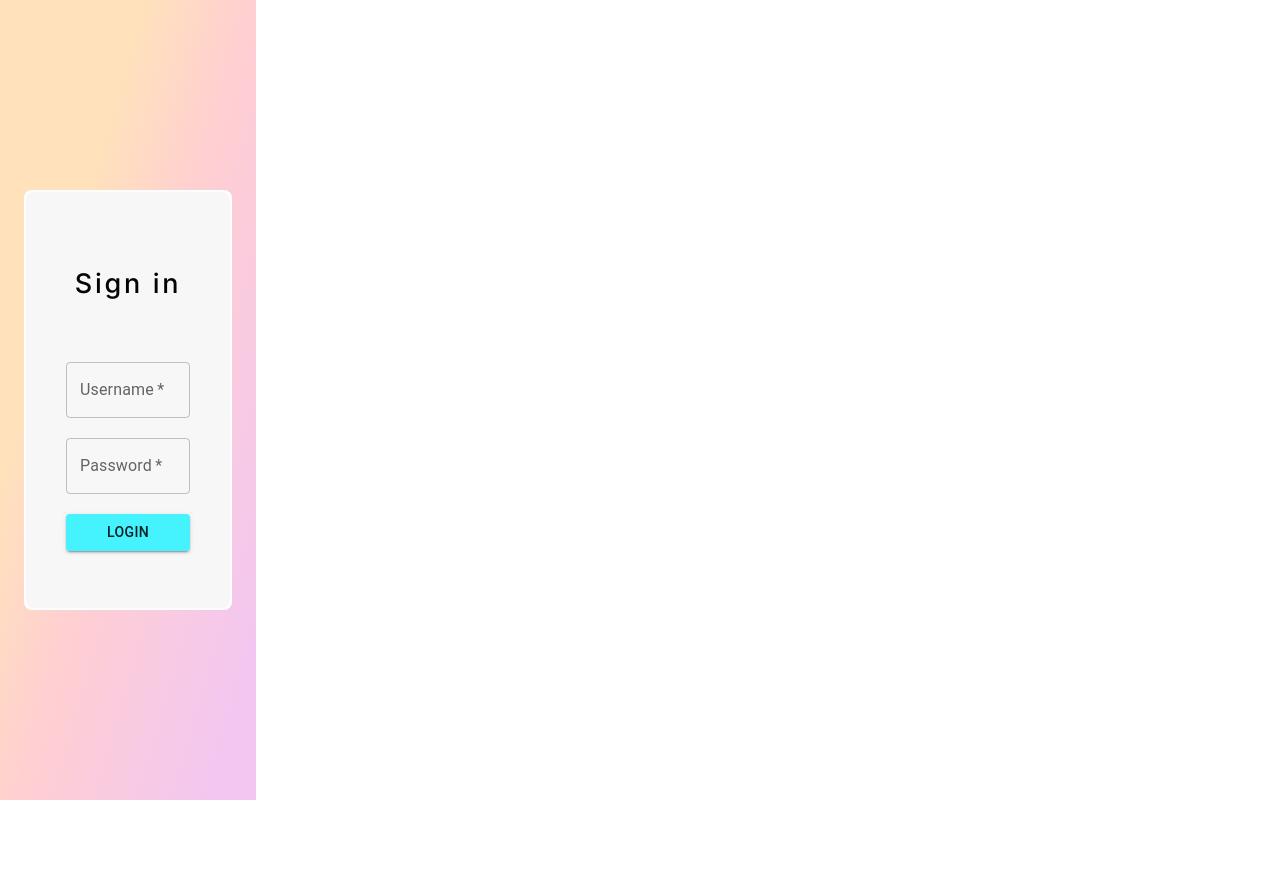
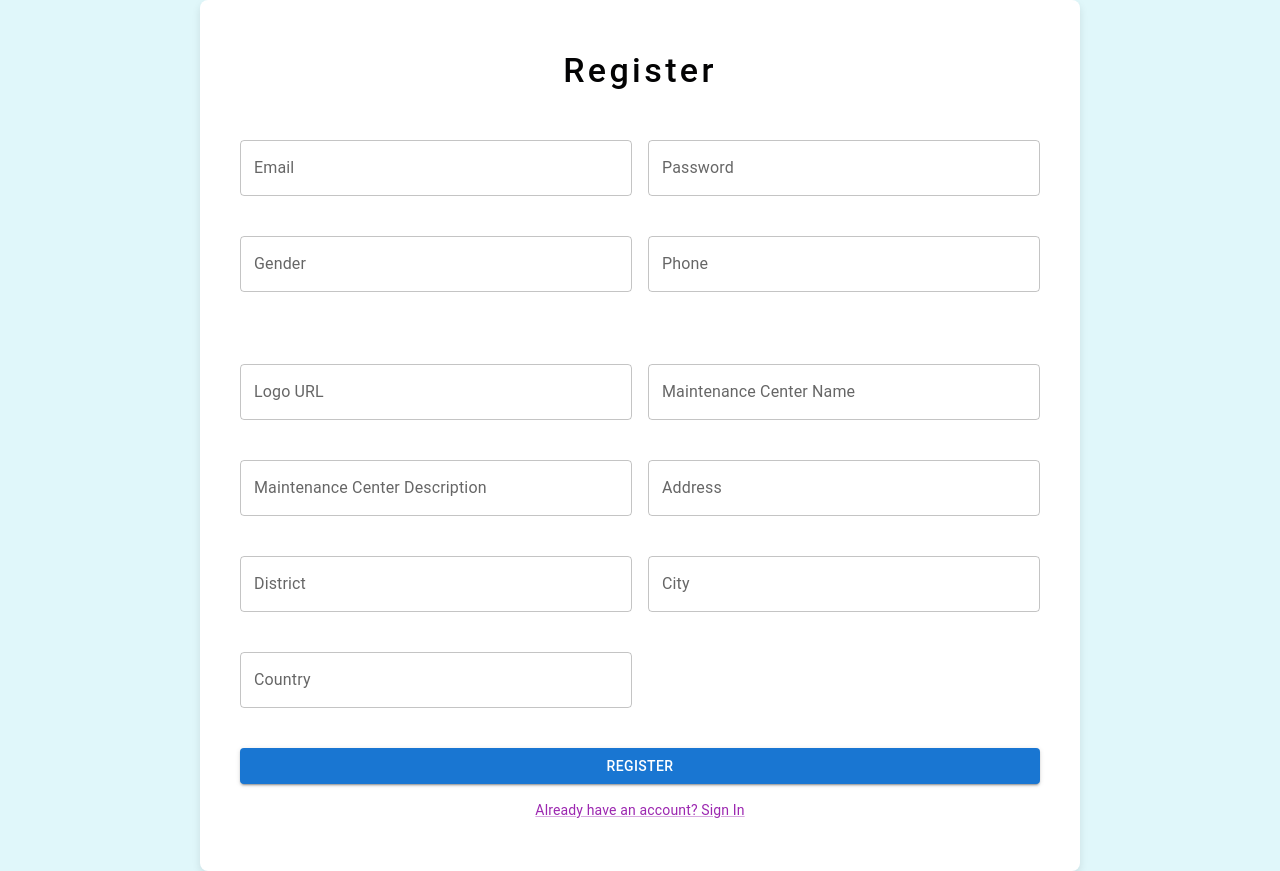
Before and after one commit to CapstoneAutoCare/WebAutoCare, a React (Create React App) app: page /register in a window 1280 px wide. Before the commit the page ends 800 px from the top, so only its background shows below. Built offline with nearby package versions, Linux system fonts and the light colour scheme.

Commit message:
push code mới fix ui login

```diff
--- a/src/App.css
+++ b/src/App.css
@@ -1,4 +1,3 @@
-/* App.css */
 :root {
   --yellow: linear-gradient(180deg, #f8d49a -146.42%, #fad79d -46.42%);
   --orange: #fca61f;
@@ -7,7 +6,7 @@
   --purple: linear-gradient(180deg, #bb67ff 0%, #c484f3 100%);
   --pink: #ff919d;
   --glass: rgba(255, 255, 255, 0.54);
-  --boxShadow: 0px 19px 60px rgb(0 0 0 / 8%);
+  --boxShadow: 0px 19px 60px rgb(0 0, 0 / 8%);
   --smboxShadow: -79px 51px 60px rgba(0, 0, 0, 0.08);
   --activeItem: #f799a354;
 }
@@ -26,6 +25,36 @@ html, body, #root {
   font-family: "Inter", sans-serif;
 }
 
+/* CSS cho Login */
+.login-page {
+  height: 100vh;
+  display: flex;
+  align-items: center;
+  justify-content: center;
+  background: #ffffff;
+}
+
+/* CSS cho Register */
+.register-page {
+  height: 100vh;
+  display: flex;
+  align-items: center;
+  justify-content: center;
+  background: #ffffff;
+}
+
+/* CSS cho Sidebar */
+.sidebar-page {
+  height: 100vh;
+  display: flex;
+  flex-direction: column; /* Đảm bảo Sidebar không bị bóp */
+  align-items: center;
+  justify-content: center;
+  background: var(--glass);
+  padding: 1rem; /* Để thêm không gian nếu cần */
+}
+
+/* CSS cho các phần khác */
 .AppGlass {
   display: grid;
   min-height: 100%;
@@ -50,12 +79,3 @@ html, body, #root {
     grid-template-columns: 1fr;
   }
 }
-
-/* CSS để đảm bảo Login chiếm toàn bộ màn hình */
-.login-page {
-  height: 100vh;
-  display: flex;
-  align-items: center;
-  justify-content: center;
-  background: #ffffff; /* Hoặc màu nền bạn muốn */
-}
--- a/src/App.js
+++ b/src/App.js
@@ -4,21 +4,18 @@ import Sidebar from "./components/Sidebar";
 import { BrowserRouter as Router, Routes, Route } from "react-router-dom";
 
 import Register from "./components/Authen/Register";
+import LayoutWithGlass from "./Data/Layout";
 
 function App() {
   return (
     <Router>
-      {/* <div className="App">
-        <Routes></Routes>
-      </div> */}
-
-      <div className="AppGlass">
-        <Routes>
-          <Route path="/" element={<Login />} />
-          <Route path="/register" element={<Register />} />
-          <Route path="/dashboard" element={<Sidebar />} />
-        </Routes>
-      </div>
+      <Routes>
+        <Route path="/" element={<Login />} />
+        <Route path="/register" element={<Register />} />
+        <Route path="/dashboard" element={<LayoutWithGlass />}>
+          <Route index element={<Sidebar />} />
+        </Route>
+      </Routes>
     </Router>
   );
 }
--- /dev/null
+++ b/src/Data/Layout.js
@@ -0,0 +1,11 @@
+import { Outlet } from "react-router-dom";
+
+function LayoutWithGlass() {
+    return (
+      <div className="AppGlass">
+        <Outlet />
+      </div>
+    );
+  }
+
+  export default LayoutWithGlass;
--- a/src/components/Authen/Login.js
+++ b/src/components/Authen/Login.js
@@ -68,30 +68,60 @@ export default function Login() {
   });
 
   return (
-    <Box>
-      <form
-        style={{
-          position: "absolute",
-          inset: "2px",
-          borderRadius: "8px",
-          background: "#f7f7f7",
-          zIndex: 10,
-          padding: "50px 40px",
-          display: "flex",
-          flexDirection: "column",
+    <Box
+      display="flex"
+      justifyContent="center"
+      alignItems="center"
+      minHeight="100vh"
+      sx={{
+        position: 'relative',
+        backgroundImage: 'url()',
+        backgroundSize: 'cover',
+        backgroundPosition: 'center',
+        backgroundRepeat: 'no-repeat',
+        overflow: 'hidden',
+      }}
+    >
+      <Box
+        sx={{
+          position: 'absolute',
+          top: 0,
+          left: 0,
+          right: 0,
+          bottom: 0,
+          backgroundColor: 'rgba(0, 0, 0, 0.5)',
+          zIndex: 1,
+        }}
+      />
+      <Box
+        component="form"
+        sx={{
+          position: 'relative',
+          borderRadius: '8px',
+          background: '#ffffff',
+          padding: '50px 40px',
+          display: 'flex',
+          flexDirection: 'column',
+          width: '100%',
+          maxWidth: '400px',
+          boxShadow: '0 4px 8px rgba(0, 0, 0, 0.1)',
+          zIndex: 2, // Ensure the form is above the overlay
         }}
         onSubmit={formik.handleSubmit}
       >
-        <h2
-          style={{
-            color: "#030304",
+        <Typography
+          variant="h4"
+          component="h2"
+          sx={{
+            color: '#030304',
             fontWeight: 500,
-            textAlign: "center",
-            letterSpacing: "0.1em",
+            textAlign: 'center',
+            letterSpacing: '0.1em',
+            mb: 4,
           }}
         >
           Sign in
-        </h2>
+        </Typography>
         <TextField
           label="Email"
           variant="outlined"
@@ -101,7 +131,7 @@ export default function Login() {
           onBlur={formik.handleBlur}
           error={formik.touched.email && Boolean(formik.errors.email)}
           helperText={formik.touched.email && formik.errors.email}
-          style={{ marginTop: "35px" }}
+          sx={{ mb: 2 }}
           fullWidth
           required
         />
@@ -115,16 +145,14 @@ export default function Login() {
           onBlur={formik.handleBlur}
           error={formik.touched.password && Boolean(formik.errors.password)}
           helperText={formik.touched.password && formik.errors.password}
-          style={{ marginTop: "20px" }}
+          sx={{ mb: 2 }}
           fullWidth
           required
         />
-        <div
-          style={{
-            display: "flex",
-            justifyContent: "space-between",
-            marginTop: "20px",
-          }}
+        {/* <Box
+          display="flex"
+          justifyContent="space-between"
+          sx={{ mb: 2 }}
         >
           <Link href="#" variant="body2" color="secondary">
             Forgot Password
@@ -132,12 +160,12 @@ export default function Login() {
           <Link href="/register" variant="body2" color="secondary">
             Sign Up
           </Link>
-        </div>
+        </Box> */}
         <Button
           type="submit"
           variant="contained"
           color="primary"
-          style={{ marginTop: "20px" }}
+          sx={{ mb: 2 }}
           disabled={formik.isSubmitting}
         >
           Login
@@ -146,12 +174,12 @@ export default function Login() {
           <Typography
             variant="body2"
             color="error"
-            style={{ marginTop: "10px" }}
+            sx={{ mt: 1 }}
           >
             {formik.errors.email}
           </Typography>
         )}
-      </form>
+      </Box>
     </Box>
   );
 }
--- a/src/components/Authen/Register.jsx
+++ b/src/components/Authen/Register.jsx
@@ -1,128 +1,228 @@
-import React, { useState } from "react";
-import TextField from "@mui/material/TextField";
-import Button from "@mui/material/Button";
-import { Link } from "@mui/material";
-import { createTheme, ThemeProvider } from "@mui/material/styles";
-import CssBaseline from "@mui/material/CssBaseline";
-import Container from "@mui/material/Container";
-import { useNavigate } from "react-router-dom";
-import AuthenApi from "../Axios/AuthenApi";
-import Typography from "@mui/material/Typography"; // Import Typography
-const theme = createTheme({
-  palette: {
-    primary: {
-      main: "#45f3ff",
-    },
-    secondary: {
-      main: "#8f8f8f",
-    },
-  },
+import React, { useState } from 'react';
+import { Box, Typography, TextField, Button, Link, Grid } from '@mui/material';
+import axios from 'axios';
+
+export default function Register() {
+  const [formData, setFormData] = useState({
+    email: '',
+    password: '',
+    gender: '',
+    phone: '',
+    logo: '',
+    maintenanceCenterName: '',
+    maintenanceCenterDescription: '',
+    address: '',
+    district: '',
+    city: '',
+    country: ''
   });
-export default function Register() {
+
+  const handleChange = (e) => {
+    const { name, value } = e.target;
+    setFormData({
+      ...formData,
+      [name]: value
+    });
+  };
+
+  const handleSubmit = async (e) => {
+    e.preventDefault();
+    const { password, ...rest } = formData;
+
+    try {
+      const response = await axios.post('https://autocareversion2.tryasp.net/api/MaintenanceCenters/Post', {
+        ...rest,
+        password // Include password in the request
+      });
+      console.log(response.data);
+      // Handle success
+    } catch (error) {
+      console.error(error);
+      // Handle error
+    }
+  };
+
   return (
-    <ThemeProvider theme={theme}>
-      <CssBaseline />
-      <Container
-        maxWidth="xs"
-        style={{
-          display: "flex",
-          justifyContent: "center",
-          alignItems: "center",
-          minHeight: "100vh",
-          background:
-            "linear-gradient(106.37deg, #ffe1bc 29.63%, #ffcfd1 51.55%, #f3c6f1 90.85%)",
-        }}
+    <Box
+      display="flex"
+      justifyContent="center"
+      alignItems="center"
+      minHeight="100vh"
+      bgcolor="#e0f7fa"
     >
-        <div
-          className="box"
-          style={{
+      <Box
+        component="form"
+        onSubmit={handleSubmit}
+        sx={{
           position: "relative",
-            width: "380px",
-            height: "420px",
-            backgroundColor: "#fefefe",
           borderRadius: "8px",
-            overflow: "hidden",
-          }}
-        >
-          {/* Add animations here if desired */}
-          <form
-            style={{
-              position: "absolute",
-              inset: "2px",
-              borderRadius: "8px",
-              background: "#f7f7f7",
-              zIndex: 10,
+          background: "#ffffff",
           padding: "50px 40px",
           display: "flex",
           flexDirection: "column",
+          width: "100%",
+          maxWidth: "800px",
+          boxShadow: "0 4px 8px rgba(0, 0, 0, 0.1)",
         }}
-            // onSubmit={handleSubmit}
       >
-            <h2
-              style={{
+        <Typography
+          variant="h4"
+          component="h2"
+          sx={{
             color: "#030304",
             fontWeight: 500,
             textAlign: "center",
             letterSpacing: "0.1em",
+            mb: 4,
           }}
         >
-              Sign in
-            </h2>
+          Register
+        </Typography>
+
+        {/* First Horizontal Section */}
+        <Grid container spacing={2}>
+          <Grid item xs={12} sm={6}>
             <TextField
-              label="Username"
+              label="Email"
               variant="outlined"
-              name="username"
-              //   value={formData.username}
-              //   onChange={handleInputChange}
-              style={{ marginTop: "35px" }}
+              name="email"
+              value={formData.email}
+              onChange={handleChange}
               fullWidth
-              required
+              margin="normal"
             />
+          </Grid>
+          <Grid item xs={12} sm={6}>
             <TextField
               label="Password"
               variant="outlined"
               type="password"
               name="password"
-              //   value={formData.password}
-              //   onChange={handleInputChange}
-              style={{ marginTop: "20px" }}
+              value={formData.password}
+              onChange={handleChange}
               fullWidth
-              required
+              margin="normal"
             />
-            {/* <div
-              style={{
-                display: "flex",
-                justifyContent: "space-between",
-                marginTop: "20px",
-              }}
-            >
-              <Link href="#" variant="body2" color="secondary">
-                Forgot Password
-              </Link>
-              <Link href="#" variant="body2" color="secondary">
-                Sign Up
-              </Link>
-            </div> */}
+          </Grid>
+          <Grid item xs={12} sm={6}>
+            <TextField
+              label="Gender"
+              variant="outlined"
+              name="gender"
+              value={formData.gender}
+              onChange={handleChange}
+              fullWidth
+              margin="normal"
+            />
+          </Grid>
+          <Grid item xs={12} sm={6}>
+            <TextField
+              label="Phone"
+              variant="outlined"
+              name="phone"
+              value={formData.phone}
+              onChange={handleChange}
+              fullWidth
+              margin="normal"
+            />
+          </Grid>
+        </Grid>
+
+        {/* Second Horizontal Section */}
+        <Grid container spacing={2} mt={4}>
+          <Grid item xs={12} sm={6}>
+            <TextField
+              label="Logo URL"
+              variant="outlined"
+              name="logo"
+              value={formData.logo}
+              onChange={handleChange}
+              fullWidth
+              margin="normal"
+            />
+          </Grid>
+          <Grid item xs={12} sm={6}>
+            <TextField
+              label="Maintenance Center Name"
+              variant="outlined"
+              name="maintenanceCenterName"
+              value={formData.maintenanceCenterName}
+              onChange={handleChange}
+              fullWidth
+              margin="normal"
+            />
+          </Grid>
+          <Grid item xs={12} sm={6}>
+            <TextField
+              label="Maintenance Center Description"
+              variant="outlined"
+              name="maintenanceCenterDescription"
+              value={formData.maintenanceCenterDescription}
+              onChange={handleChange}
+              fullWidth
+              margin="normal"
+            />
+          </Grid>
+          <Grid item xs={12} sm={6}>
+            <TextField
+              label="Address"
+              variant="outlined"
+              name="address"
+              value={formData.address}
+              onChange={handleChange}
+              fullWidth
+              margin="normal"
+            />
+          </Grid>
+          <Grid item xs={12} sm={6}>
+            <TextField
+              label="District"
+              variant="outlined"
+              name="district"
+              value={formData.district}
+              onChange={handleChange}
+              fullWidth
+              margin="normal"
+            />
+          </Grid>
+          <Grid item xs={12} sm={6}>
+            <TextField
+              label="City"
+              variant="outlined"
+              name="city"
+              value={formData.city}
+              onChange={handleChange}
+              fullWidth
+              margin="normal"
+            />
+          </Grid>
+          <Grid item xs={12} sm={6}>
+            <TextField
+              label="Country"
+              variant="outlined"
+              name="country"
+              value={formData.country}
+              onChange={handleChange}
+              fullWidth
+              margin="normal"
+            />
+          </Grid>
+        </Grid>
+
         <Button
           type="submit"
           variant="contained"
           color="primary"
-              style={{ marginTop: "20px" }}
+          sx={{ mt: 4 }}
         >
-              Login
+          Register
         </Button>
-            {/* {error && (
-              <Typography
-                variant="body"
-                color="error"
-                style={{ marginBottom: "10px" }}
-              >
-                {error}
-              </Typography>
-            )} */}
-          </form>
-        </div>
-      </Container>
-    </ThemeProvider>
+        <Box display="flex" justifyContent="center" mt={2}>
+          <Link href="/" variant="body2" color="secondary">
+            Already have an account? Sign In
+          </Link>
+        </Box>
+      </Box>
+    </Box>
   );
 }
--- a/src/components/Sidebar.js
+++ b/src/components/Sidebar.js
@@ -21,7 +21,6 @@ import Technician from "./Technician/Technician";
 import MaintenanceInformations from "./MaintenanceInformations/MaintenanceInformations";
 import HorizontalNonLinearStepper from "./MaintenanceInformations/HorizontalNon";
 import Task from "./Task/Task";
-import { Cookie } from "@mui/icons-material";
 import { MainDash } from "./MainDash/MainDash";
 import { CheckRole } from "../redux/authSlice";
 const Sidebar = () => {
```
Also changed, not shown: src/components/Authen/register.css (added, +27 -0 lines), src/components/MaintenanceInformations/OutlinedCard.js (+85 -11 lines). Lines whose indentation alone changed are shown as unchanged.
